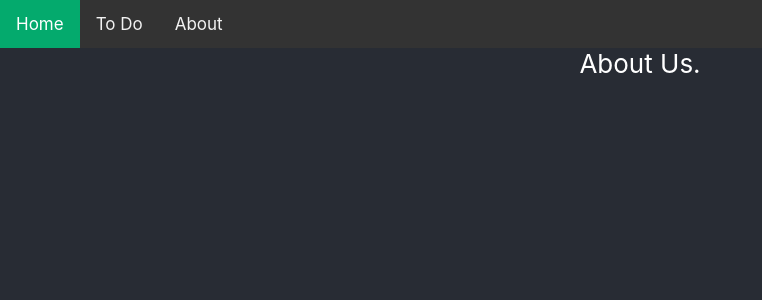
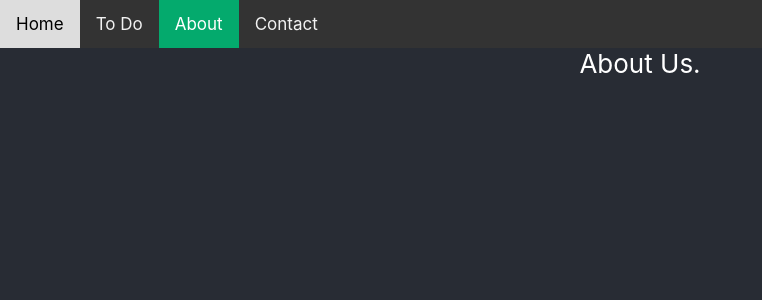
Before and after one commit to hoangtuan1981/react_basic_demo1, a React (Create React App) app: page /about in a window 1280 px wide. Shown: the top 300 px of the page, without its empty margins (0-762 px from the left). Built offline with nearby package versions, Linux system fonts and the light colour scheme.

Commit message:
Apply react route

```diff
--- a/src/views/App.js
+++ b/src/views/App.js
@@ -4,13 +4,14 @@ import {
   BrowserRouter as Router,
   Routes, Route
 } from "react-router-dom";
-import { Outlet, Link, useRoutes, useParams } from "react-router-dom";
+//import { Outlet, Link, useRoutes, useParams } from "react-router-dom";
 import './App.css';
 import Nav from './Nav/Nav'
 import ToDoList from './ToDo/ToDoList';
 //import AddToDo from './AddToDo';
 import About from './About';
 import Home from './Home';
+import PageNotFound from "./PageNotFound";
 
 /*
 function App() {
@@ -27,15 +28,20 @@ function App() {
 function App() {
   return (
     <div className="App">
+      <header className="App-header">
 
-      <header className="App-header">
-        <Nav />
         <Router>
-          <Routes>
-            <Route path="/" element={<Home />} exact/>
-            <Route path="/todo" element={<ToDoList />} />
-            <Route path="/about" element={<About />} />
-          </Routes>
+          <div>
+            <Nav />
+            <Routes>
+              <Route path="/" element={<Home />} exact/>
+              <Route index element={<Home />} />
+              <Route path="/todo" element={<ToDoList />} />
+              <Route path="/about" element={<About />} />
+              <Route path="*" element={<PageNotFound />} />
+            </Routes>
+          </div>
+
         </Router>
 
       </header>
--- a/src/views/Nav/Nav.js
+++ b/src/views/Nav/Nav.js
@@ -1,16 +1,47 @@
 import React from 'react';
+import { Link, NavLink } from "react-router-dom";
 import './Nav.css';
+/* This is top menu navigation
+Implement 2 components: function component and class component.
+*/
+
+
+/*
+Using function:
+const Nav = () => {
+  return (
+    <>
+      <div className='topnav'>
+        <Link to='/' className='active'>Home</Link>
+        <Link to='/todo'>To Do</Link>
+        <Link to='/about'>About</Link>
+        <Link to='/contact'>Contact</Link>
+      </div>
+      <Outlet />
+    </>
+  )
+}
+*/
 
 class Nav extends React.Component {
 
   render() {
     return (
-      <div className='topnav'>
-        <a className='active' href='/'>Home</a>
-        <a href='todo'>To Do</a>
-        <a href='about'>About</a>
-      </div>
+      <nav>
+        <div className='topnav'>
+          {/*using Link
+          <Link to='/'>Home</Link>
+          <Link to='/todo'>To Do</Link>
+          <Link to='/about'>About</Link>
+          <Link to='/contact'>Contact</Link> */}
+          <NavLink to='/' activeclassname="active" exact="true">Home</NavLink>
+          <NavLink to='/todo' activeclassname="active">To Do</NavLink>
+          <NavLink to='/about' activeclassname="active">About</NavLink>
+          <NavLink to='/contact' activeclassname="active">Contact</NavLink>
+        </div>
+      </nav>
     )
+
   }
 }
 
--- /dev/null
+++ b/src/views/PageNotFound.js
@@ -0,0 +1,18 @@
+import React from 'react';
+//import './App.css';
+
+class PageNotFound extends React.Component{
+
+  render() {
+    return (
+      <div>
+        Page Not Found
+      </div>
+    )
+
+  }
+
+
+}
+
+export default PageNotFound;
```
Also changed, not shown: 1 other file (tests, documents, lock files or other folders).
